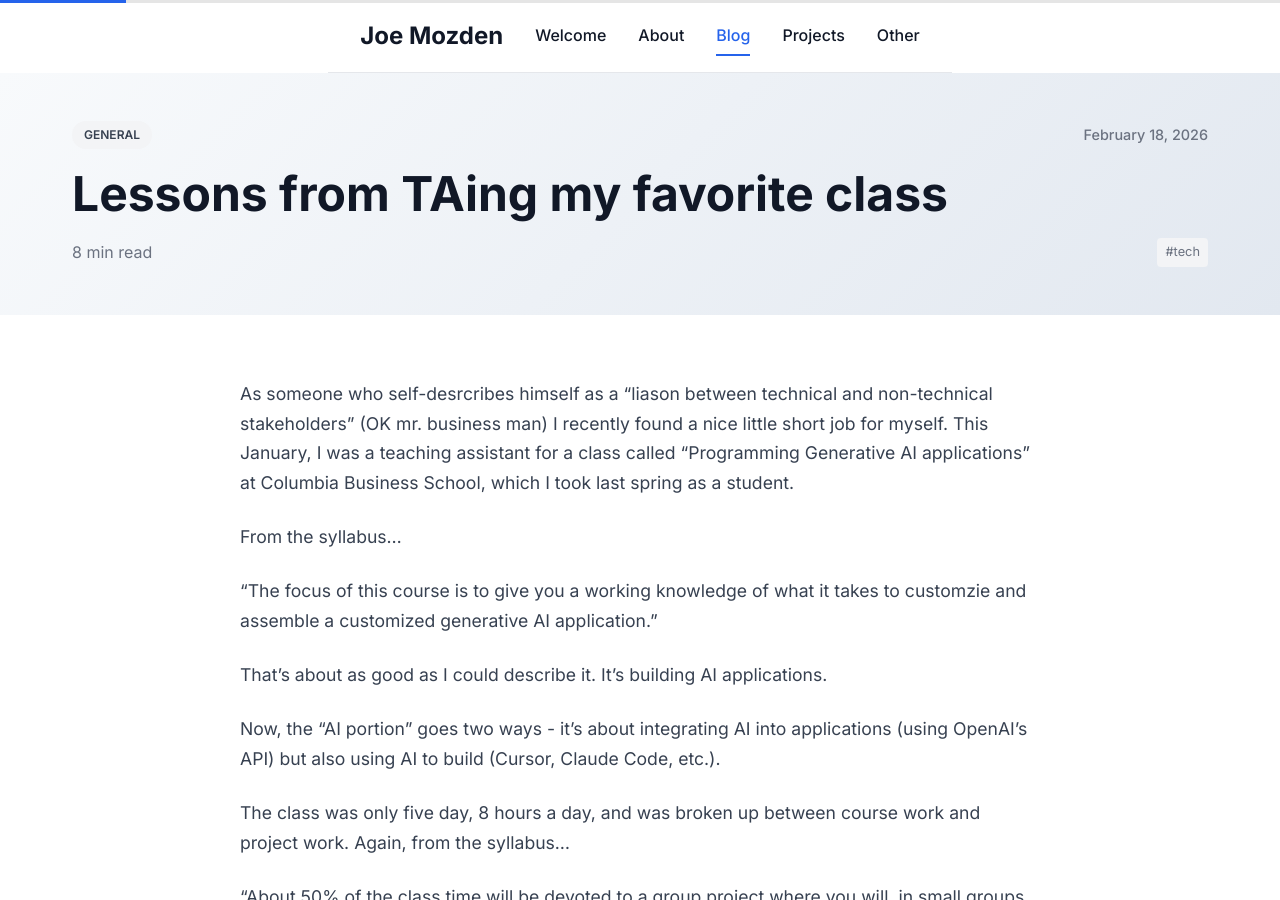
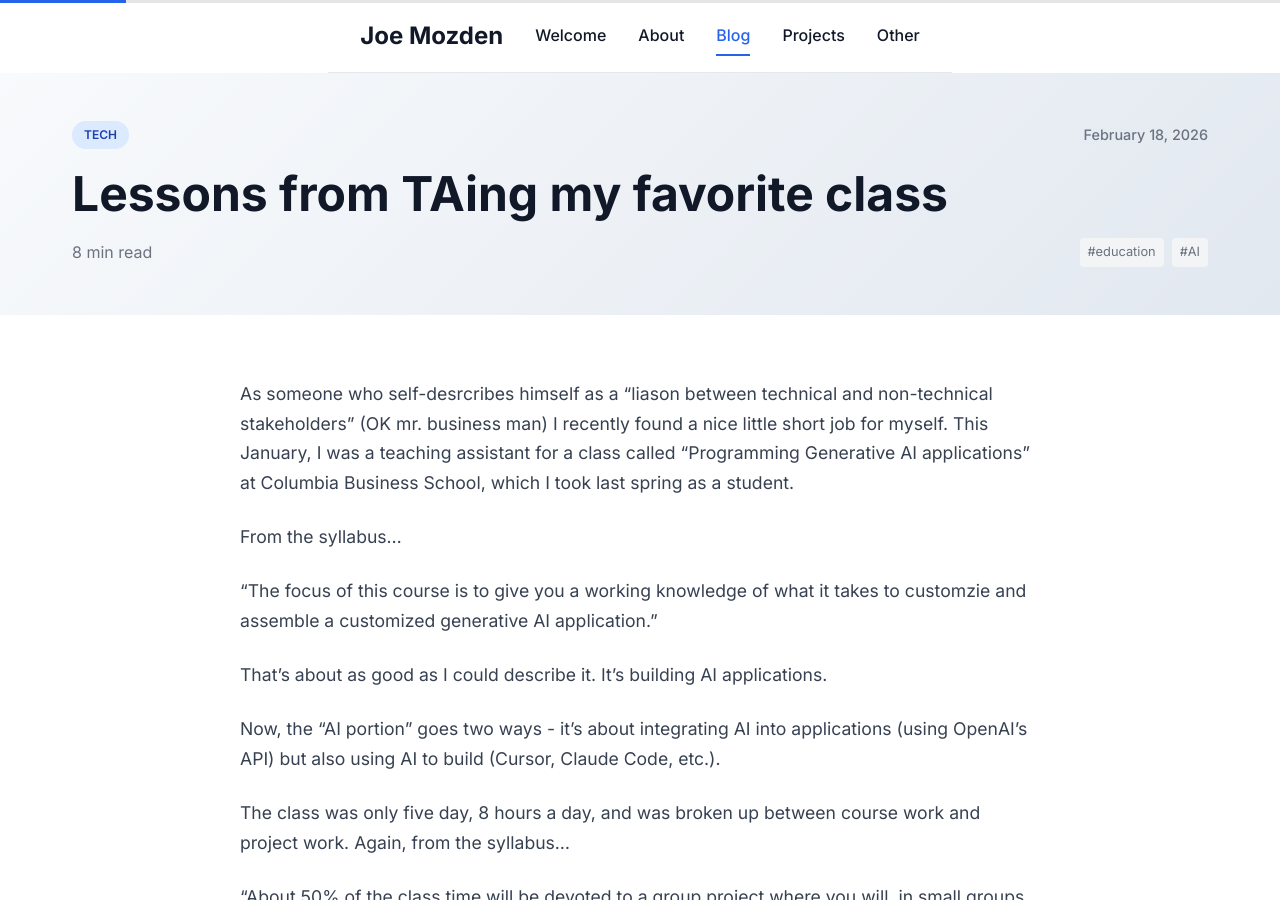
Before and after one commit to jmozden3/jmozden3.github.io, a Jekyll site: the page built from _posts/2026-02-19-ta-thoughts.md, in a window 1280 px wide and 900 px high. Built offline with Jekyll 4.4.1, drawn with Linux system fonts in a browser that asks for light colours.

Commit message:
minor adjustments

```diff
--- a/_data/featured.yml
+++ b/_data/featured.yml
@@ -19,7 +19,7 @@
 - title: "Lessons from TAing my favorite class"
   description: "What do newly minted techies build? And how?"
   badge: "Blog Post"
-  link: "https://joemozden.com/tech/2026/02/19/ta-thoughts.html"
+  link: "https://joemozden.com/tech/2026/02/18/ta-thoughts.html"
 
 - title: "Project Diary: NYT Daily Newsletter"
   description: "My process for building a tool that sends me a daily personalized NYT article"
--- a/_posts/2026-02-19-ta-thoughts.md
+++ b/_posts/2026-02-19-ta-thoughts.md
@@ -2,8 +2,8 @@
 layout: post
 title: "Lessons from TAing my favorite class"
 date: 2026-02-18 12:00:00 -0500
-categories: general
-tags: [tech]
+categories: tech
+tags: [education, AI]
 excerpt: "What do newly minted techies build? And how?"
 ---
 
```
